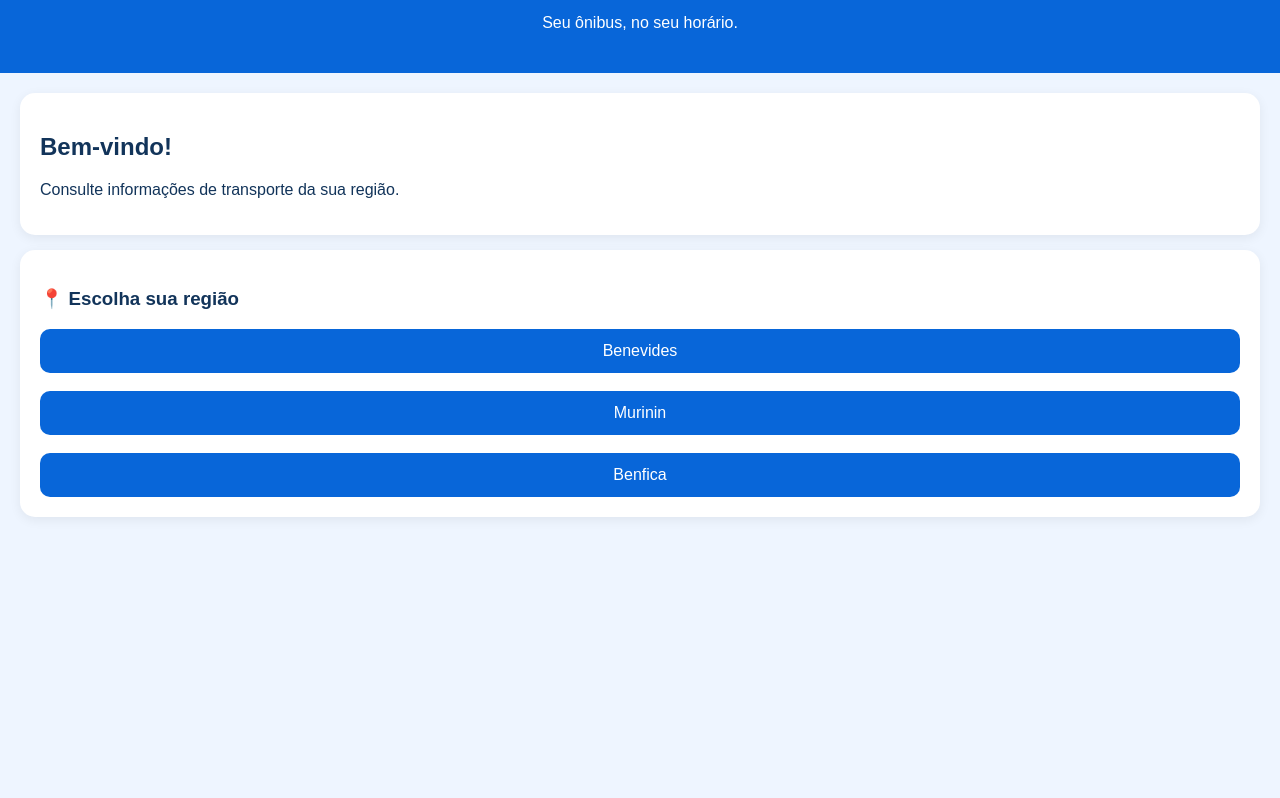
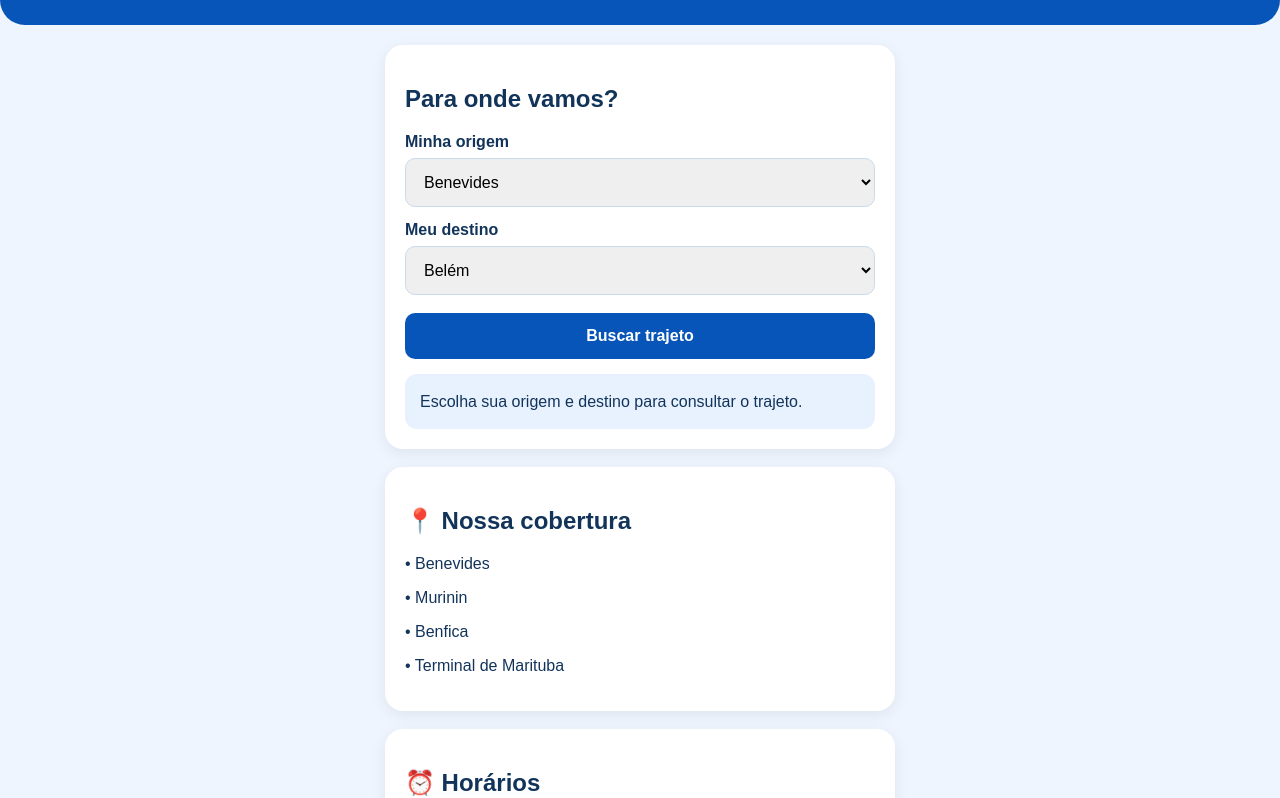
Before and after one commit to bentesjoaopedro85-cell/Vai--nibus, a plain HTML site: page index.html in a window 1280 px wide. Shown: the part 92-890 px from the top of the page. Before the commit the page ends 800 px from the top, so only its background shows below. Drawn offline with Linux system fonts and the light colour scheme.

Commit message:
Update index.html

```diff
--- a/index.html
+++ b/index.html
@@ -1,63 +1,129 @@
+
 <!DOCTYPE html>
 <html lang="pt-BR">
 <head>
 <meta charset="UTF-8">
 <meta name="viewport" content="width=device-width, initial-scale=1.0">
-  <title>Vai-ônibus</title>
+<title>VAI-ÔNIBUS</title>
 <style>
-    body {
-      font-family: Arial, sans-serif;
-      background: #eef5ff;
-      margin: 0;
-      color: #12345a;
+*{box-sizing:border-box}
+body{
+ margin:0;
+ font-family:Arial,sans-serif;
+ background:#eef5ff;
+ color:#12345a;
 }
-    header {
-      background: #0866d9;
-      color: white;
-      padding: 25px;
-      text-align: center;
+header{
+ background:#0755b8;
+ color:white;
+ padding:28px 20px;
+ border-radius:0 0 25px 25px;
 }
-    main {
-      padding: 20px;
+header h1{font-size:30px;margin:0}
+header p{margin:8px 0 0}
+main{padding:20px;max-width:550px;margin:auto}
+.card{
+ background:white;
+ padding:20px;
+ border-radius:18px;
+ margin-bottom:18px;
+ box-shadow:0 4px 15px #00000012;
 }
-    .card {
-      background: white;
-      padding: 20px;
-      border-radius: 15px;
-      margin-bottom: 15px;
-      box-shadow: 0 3px 12px #0001;
+label{display:block;font-weight:bold;margin:14px 0 7px}
+select,button{
+ width:100%;
+ padding:14px;
+ border-radius:10px;
+ border:1px solid #cbd9ed;
+ font-size:16px;
 }
-    button {
-      background: #0866d9;
-      color: white;
-      border: 0;
-      padding: 13px;
-      border-radius: 10px;
-      width: 100%;
-      font-size: 16px;
+button{
+ background:#0755b8;
+ color:white;
+ border:0;
+ font-weight:bold;
+ margin-top:18px;
 }
+.result{
+ background:#e8f2ff;
+ padding:15px;
+ border-radius:12px;
+ margin-top:15px;
+ line-height:1.6;
+}
+footer{text-align:center;padding:20px;color:#567}
 </style>
 </head>
 <body>
+
 <header>
 <h1>🚌 VAI-ÔNIBUS</h1>
-    <p>Seu ônibus, no seu horário.</p>
+<p>Seu caminho começa aqui.</p>
 </header>
 
 <main>
 <div class="card">
-      <h2>Bem-vindo!</h2>
-      <p>Consulte informações de transporte da sua região.</p>
+<h2>Para onde vamos?</h2>
+
+<label>Minha origem</label>
+<select id="origem">
+<option value="Benevides">Benevides</option>
+<option value="Murinin">Murinin</option>
+<option value="Benfica">Benfica</option>
+</select>
+
+<label>Meu destino</label>
+<select id="destino">
+<option value="Belém">Belém</option>
+<option value="Benevides">Benevides</option>
+<option value="Murinin">Murinin</option>
+<option value="Benfica">Benfica</option>
+<option value="Marituba">Terminal de Marituba</option>
+</select>
+
+<button onclick="buscar()">Buscar trajeto</button>
+
+<div id="resultado" class="result">
+Escolha sua origem e destino para consultar o trajeto.
+</div>
 </div>
 
 <div class="card">
-      <h3>📍 Escolha sua região</h3>
-      <button onclick="alert('Benevides selecionada!')">Benevides</button>
-      <br><br>
-      <button onclick="alert('Murinin selecionado!')">Murinin</button>
-      <br><br>
-      <button onclick="alert('Benfica selecionado!')">Benfica</button>
+<h2>📍 Nossa cobertura</h2>
+<p>• Benevides</p>
+<p>• Murinin</p>
+<p>• Benfica</p>
+<p>• Terminal de Marituba</p>
+</div>
+
+<div class="card">
+<h2>⏰ Horários</h2>
+<p>Os horários oficiais serão cadastrados nesta área.</p>
 </div>
 </main>
+
+<footer>
+VAI-ÔNIBUS © 2026
+</footer>
+
+<script>
+function buscar(){
+ const origem=document.getElementById("origem").value;
+ const destino=document.getElementById("destino").value;
+ const resultado=document.getElementById("resultado");
+
+ if(origem===destino){
+ resultado.innerHTML="Origem e destino são iguais.";
+ return;
+ }
+
+ if(origem==="Benevides" && destino==="Belém"){
+ resultado.innerHTML="<b>Trajeto:</b><br>Benevides → Terminal de Marituba → Belém.<br><br>É necessário fazer integração e pegar outra linha no terminal.";
+ }else{
+ resultado.innerHTML="<b>Trajeto solicitado:</b><br>"+origem+" → "+destino+"<br><br>Os detalhes desta rota serão cadastrados.";
+ }
+}
+</script>
+
 </body>
 </html>
```
Lines whose indentation alone changed are shown as unchanged.
